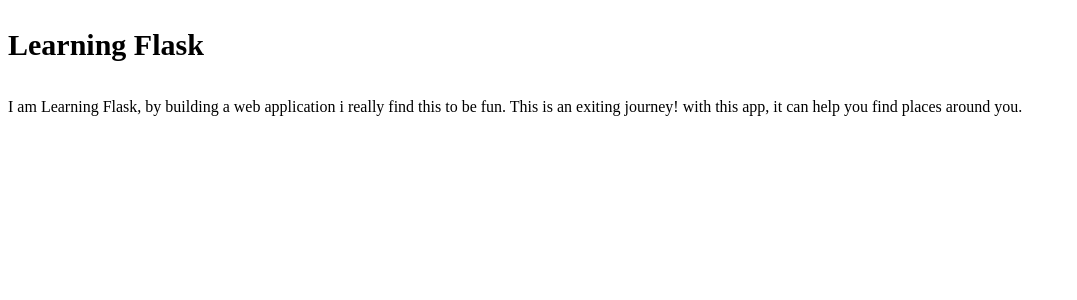
After one commit to Bansikah/Flask_monitor_location, a Flask app: page /about in a window 1280 px wide. The commit adds this page. Shown: the top 300 px of the page, without its empty margins (0-1077 px from the left). Run offline with Flask 3, Linux system fonts and the light colour scheme.

Commit message:
add about section

```diff
--- a/routes.py
+++ b/routes.py
@@ -6,5 +6,9 @@
 def index():
     return render_template('index.html')
 
+@app.route('/about')
+def about():
+    return render_template('about.html')
+
 if __name__ == "__main__":
     app.run(debug=True)
--- a/static/css/style.css
+++ b/static/css/style.css
@@ -9,10 +9,11 @@
   .section-content {
     flex: 1;
     align-items: center;
-    margin: 0 auto;
+    margin: 20 auto;
   }
 
-  .section-device {
+
+.section-device {
     flex: 1;
     margin-top: 20px;
   }
@@ -21,6 +22,7 @@
     width: 75%; /* Adjust the width as needed */
     height: auto;
   }
+
 
   .section-content a {
     display: inline-block;
--- /dev/null
+++ b/templates/about.html
@@ -0,0 +1,16 @@
+{% extends 'layout.html' %}
+
+{% block content %}
+<header>
+    <div class="container">
+        <h1 class="title">Learning Flask</h1>
+    </div>
+</header>
+<main class="about-section">
+    <div class="container">
+        <p>I am Learning Flask, by building a web application i really find this to be fun. This is an exiting journey!
+            with this app, it can help you find places around you.
+        </p>
+    </div>
+</main>
+{% endblock%}
--- a/templates/index.html
+++ b/templates/index.html
@@ -10,7 +10,7 @@
             <div class="section-content">
                 <h1>Discover Place near you!</h1>
                 <a href="#">SignUp</a>
-                <a href="#">Learn more...</a>
+                <a href="{{ url_for('about')}}">Learn more...</a>
             </div>
             <div class="section-device">
                 <img src="static/img/device.jpeg" alt="desktop img">
```
Also changed, not shown: 1 other file.
